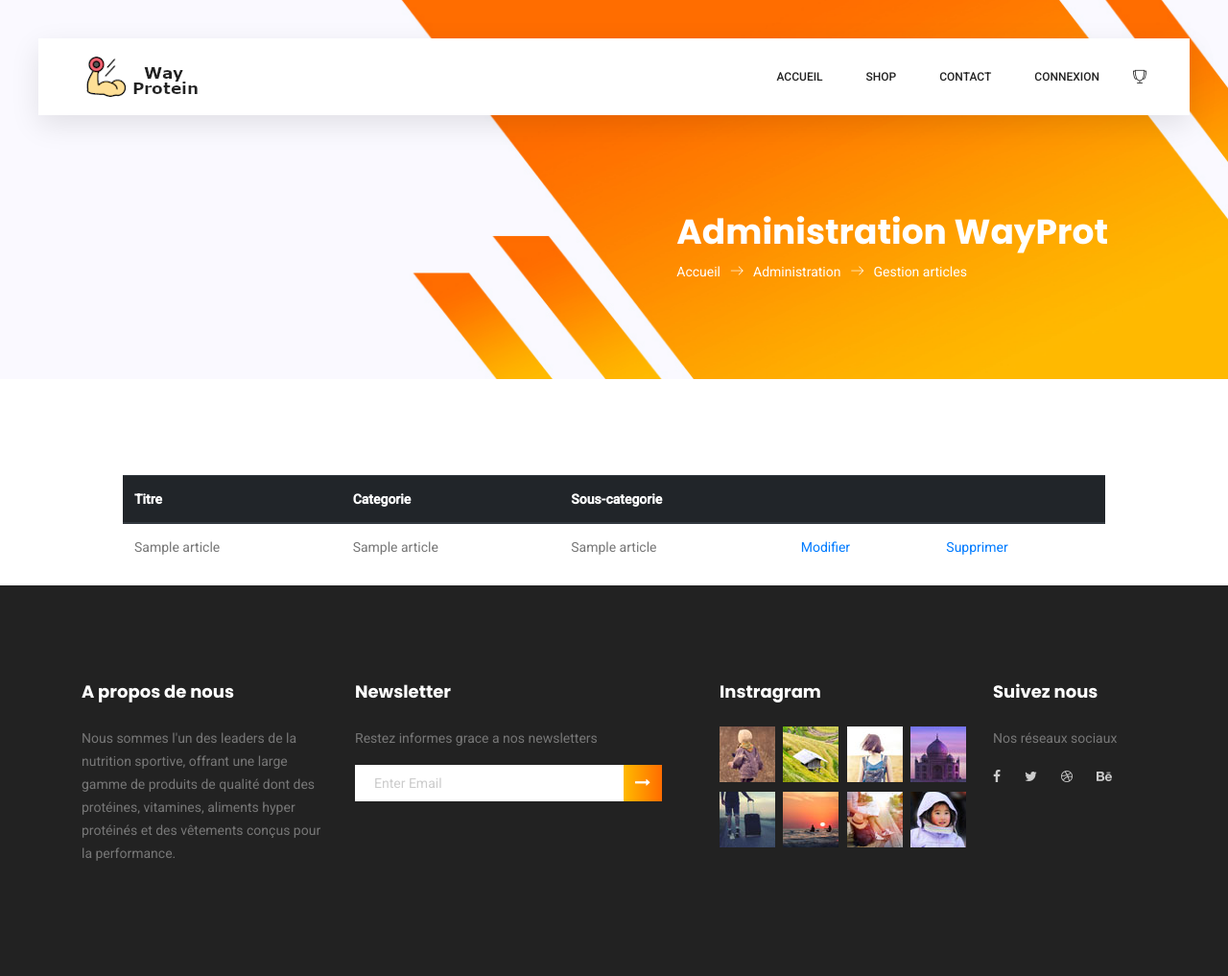
After one commit to utopyy/MartinLejeune-ProjetIPAM, a PHP site: template views/edit_articles.php in a window 1280 px wide. The commit adds this page. Shown: the whole page at 96% size. Run offline with PHP 8.4, Linux system fonts and the light colour scheme; the template is opened without the code that fills it: most values are stand-ins (such as "Sample title", 1, 10 or a date in 2020); some libraries are stand-ins or nearby versions.

Commit message:
Suppression d'un article

```diff
--- /dev/null
+++ b/views/edit_articles.php
@@ -0,0 +1,48 @@
+<?php ob_start() ?>
+<body id="category">
+	<!-- Bannière de page, pas dans le template c'est voulu -->
+	<section class="banner-area organic-breadcrumb">
+		<div class="container">
+			<div class="breadcrumb-banner d-flex flex-wrap align-items-center justify-content-end">
+				<div class="col-first">
+					<h1>Administration WayProt</h1>
+					<nav class="d-flex align-items-center">
+						<a href="<?=ROOT_PATH?>">Accueil<span class="lnr lnr-arrow-right"></span></a>
+						<a href="#">Administration<span class="lnr lnr-arrow-right"></span></a>
+						<a href="#">Gestion articles</a>
+					</nav>
+				</div>
+			</div>
+		</div>
+	</section>
+		<section>
+		<div class="containerAdmin">
+	<table class="table">
+		<thead class="thead-dark">
+			<tr>
+				<th scope="col">Titre</th>
+				<th scope="col">Categorie</th>
+				<th scope="col">Sous-categorie</th>
+				<th scope="col"></th>
+				<th scope="col"></th>
+			</tr>
+		</thead>
+		<tbody>
+	<?php foreach($articles as $article):?>
+		<tr>
+		<td><?=$article['title']?></td>
+		<td><?=$article['catname']?></td>
+		<td><?=$article['subname']?></td>
+		<td><a href="<?=ROOT_PATH?>edit_articles?modify=<?=$article['id']?>">Modifier</a></td>
+		<td><a href="<?=ROOT_PATH?>edit_articles?delete=<?=$article['id']?>">Supprimer</a></td>
+		</tr>
+	<?php endforeach?>
+	</table>
+	</div>
+	</section>
+</body>
+<?php
+$title = "Gestion articles";
+$content = ob_get_clean();
+include("includes/template.php");
+?>
--- a/views/includes/header.php
+++ b/views/includes/header.php
@@ -23,8 +23,8 @@
 							aria-expanded="false">Administration</a>
 							<ul class="dropdown-menu">
 							<li class="nav-item"><a class="nav-link" href="<?=ROOT_PATH?>edit_users">Gestion membres</a></li>
-							<li class="nav-item"><a class="nav-link" href="<?=ROOT_PATH?>signup">Gestion commandes</a></li>
-							<li class="nav-item"><a class="nav-link" href="<?=ROOT_PATH?>signup">Gestion shop</a></li>
+							<li class="nav-item"><a class="nav-link" href="<?=ROOT_PATH?>edit_books">Gestion commandes</a></li>
+							<li class="nav-item"><a class="nav-link" href="<?=ROOT_PATH?>edit_articles">Gestion shop</a></li>
 							</ul>
 							</li>
 						<?php endif?>
```
Also changed, not shown: controllers/edit_articles.php (added, +13 -0 lines), models/articles.php (+17 -0 lines).
